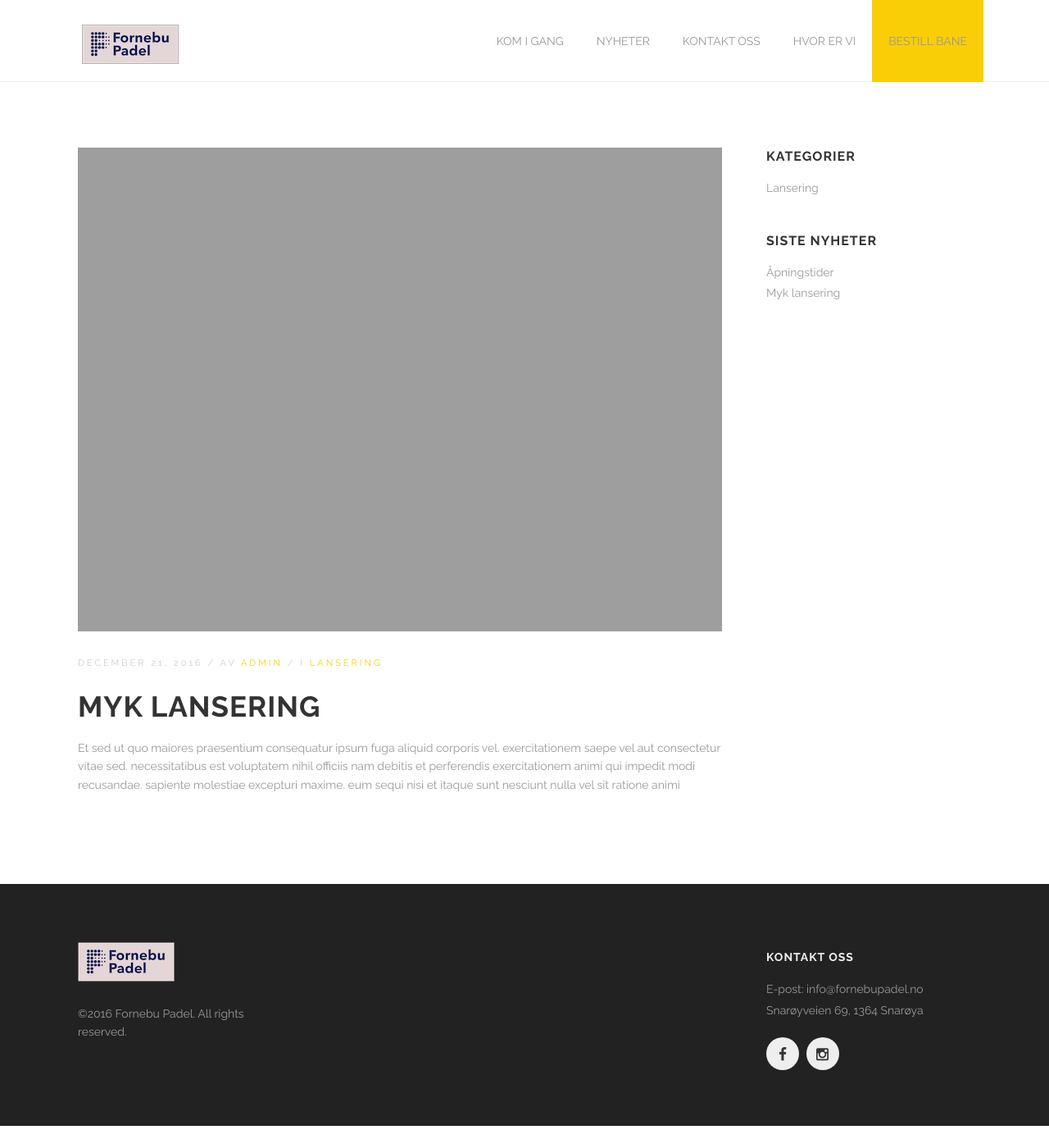
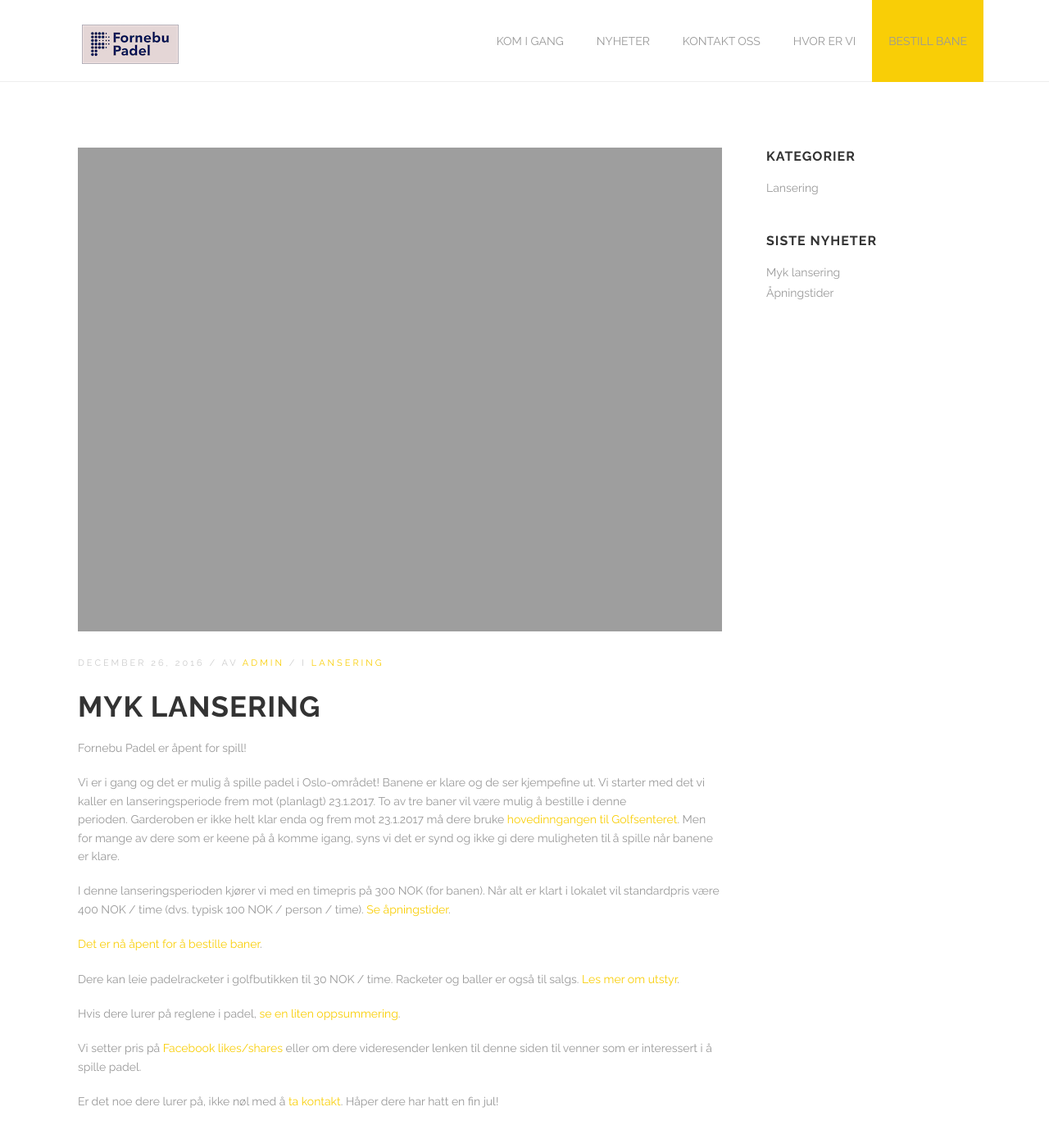
Before and after one commit to fornebu-padel/fornebu-padel.github.io, a Jekyll site: the page built from _posts/2016-12-21-myk-lansering.markdown, in a window 1280 px wide and 1400 px high. Shown: the whole window at 82% size. Built offline with Jekyll 4.4.1, drawn with Linux system fonts in a browser that asks for light colours.

Commit message:
Updated lansering post

```diff
--- a/_posts/2016-12-21-myk-lansering.markdown
+++ b/_posts/2016-12-21-myk-lansering.markdown
@@ -1,14 +1,28 @@
 ---
 layout: post
 title: Myk lansering
-date: 2016-12-21 10:00:00
+date: 2016-12-26 10:00:00
 categories: lansering
 tags:
 author: admin
 images:
  - images/fb-court-one.jpg
 excerpt:
- Fornebu Padel åpner med en myk lansering frem mot slutten av januar. Fasilitetene jobbes fortsatt med men de flotte padelbanene er klare til spill. Lanseringspris på 300 NOK pr. bane for en times spill.
+ Fornebu Padel åpner med en myk lansering frem mot andre halvdel av januar. Fasilitetene jobbes fortsatt med men de flotte padelbanene er klare til spill. Lanseringspris på 300 NOK pr. bane for en times spill.
 ---
 
-Et sed ut quo maiores praesentium consequatur ipsum fuga aliquid corporis vel. exercitationem saepe vel aut consectetur vitae sed. necessitatibus est voluptatem nihil officiis nam debitis et perferendis exercitationem animi qui impedit modi recusandae. sapiente molestiae excepturi maxime. eum sequi nisi et itaque sunt nesciunt nulla vel sit ratione animi
+Fornebu Padel er åpent for spill!
+
+Vi er i gang og det er mulig å spille padel i Oslo-området! Banene er klare og de ser kjempefine ut. Vi starter med det vi kaller en lanseringsperiode frem mot (planlagt) 23.1.2017. To av tre baner vil være mulig å bestille i denne perioden. Garderoben er ikke helt klar enda og frem mot 23.1.2017 må dere bruke [hovedinngangen til Golfsenteret](/hvor-er-vi). Men for mange av dere som er keene på å komme igang, syns vi det er synd og ikke gi dere muligheten til å spille når banene er klare.
+
+I denne lanseringsperioden kjører vi med en timepris på 300 NOK (for banen). Når alt er klart i lokalet vil standardpris være 400 NOK / time (dvs. typisk 100 NOK / person / time). [Se åpningstider](/lansering/2016/12/21/apningstider.html).
+
+<a href="https://www.matchi.se/facilities/fornebupadel" target="_blank">Det er nå åpent for å bestille baner</a>.
+
+Dere kan leie padelracketer i golfbutikken til 30 NOK / time. Racketer og baller er også til salgs. [Les mer om utstyr](/utstyr).
+
+Hvis dere lurer på reglene i padel, [se en liten oppsummering](/hva-er-padel).
+
+Vi setter pris på <a href="https://www.facebook.com/fornebupadel/" target="_blank">Facebook likes/shares</a> eller om dere videresender lenken til denne siden til venner som er interessert i å spille padel.
+
+Er det noe dere lurer på, ikke nøl med å [ta kontakt](/kontakt-oss). Håper dere har hatt en fin jul!
```
Also changed, not shown: 1 other file.
